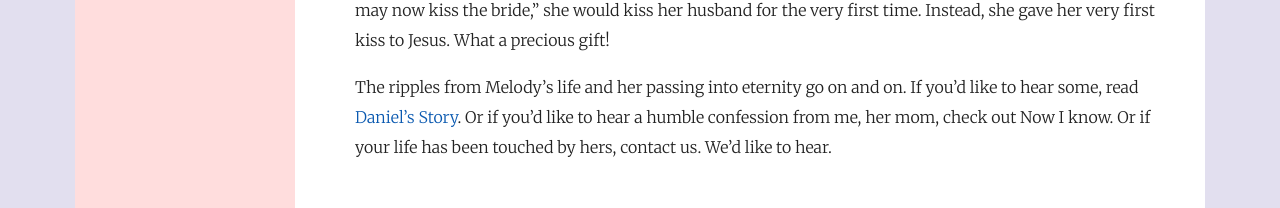
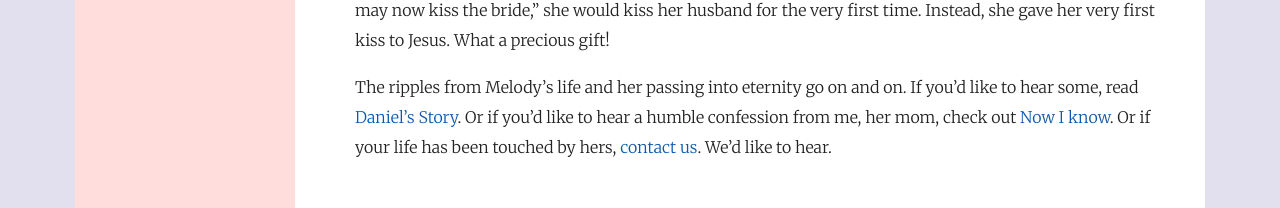
Before and after one commit to reneedowns/reneedowns, a Jekyll site: the page built from _posts/2005-10-12-melodystory.md, in a window 1280 px wide and 900 px high, scrolled down 3269 px. Shown: the part 692-900 px from the top of the window. Built offline with Jekyll 4.4.1, drawn with Linux system fonts in a browser that asks for light colours; some of the changed lines change nothing that is shown.

Commit message:
Fixed some formatting

```diff
--- a/_posts/2005-10-12-melodystory.md
+++ b/_posts/2005-10-12-melodystory.md
@@ -117,4 +117,4 @@ And that wasn't only the passing faith of a small child, but the ever-growing fa
 
 And Melody is home. We miss her very much but we have a wealth of journals that she left behind. She lived and breathed God's word and applied it to her life. We see her challenges and right response to them. She was a girl that constantly quoted, “How pure is too pure?” And she had resolved that when the Pastor said, “You may now kiss the bride,” she would kiss her husband for the very first time. Instead, she gave her very first kiss to Jesus. What a precious gift!
 
-The ripples from Melody's life and her passing into eternity go on and on. If you'd like to hear some, read [Daniel's Story](daniel). Or if you'd like to hear a humble confession from me, her mom, check out Now I know. Or if your life has been touched by hers, contact us. We'd like to hear.
+The ripples from Melody's life and her passing into eternity go on and on. If you'd like to hear some, read [Daniel's Story](/daniel/2006/01/12/danielsstory.html). Or if you'd like to hear a humble confession from me, her mom, check out [Now I know](/melody/2017/11/13/nowiknow.html). Or if your life has been touched by hers, [contact us](/about/). We'd like to hear.
```
Also changed, not shown: _posts/2017-11-13-nowiknow.md (+1 -0 lines).
